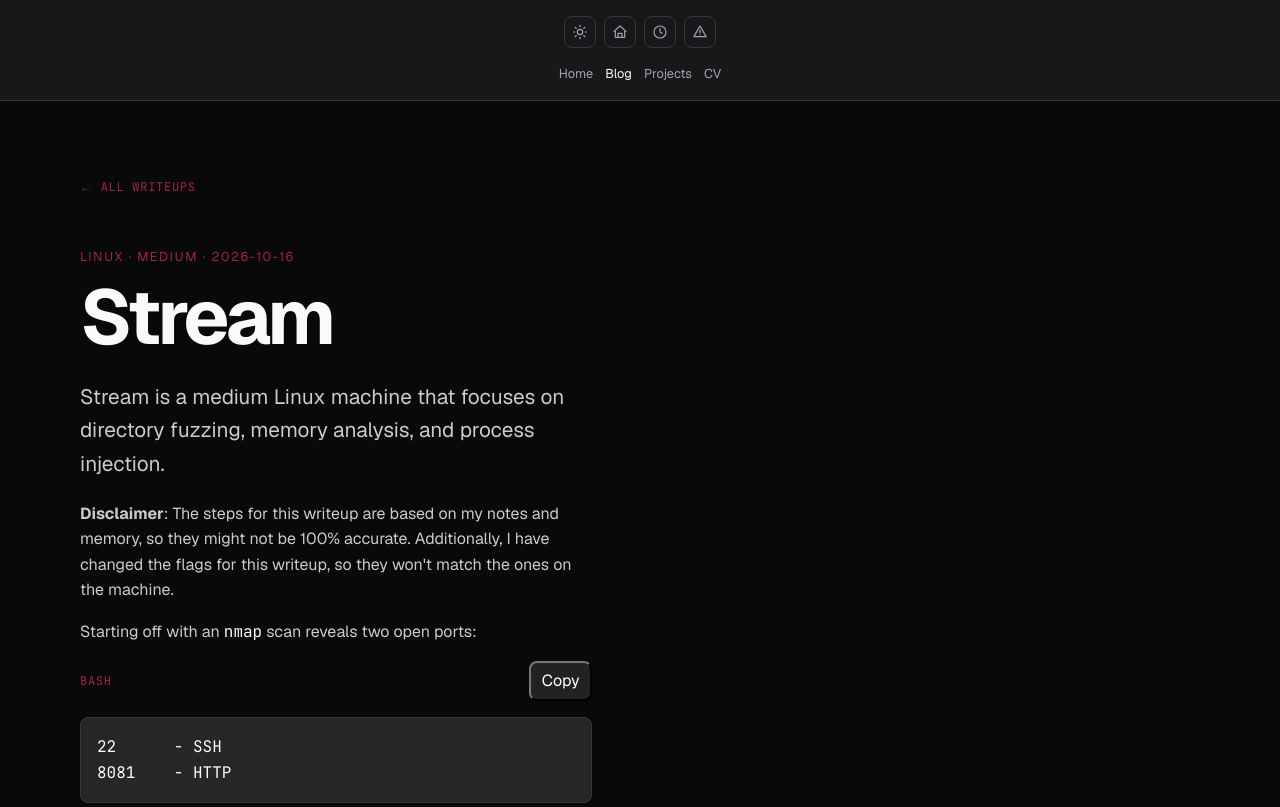
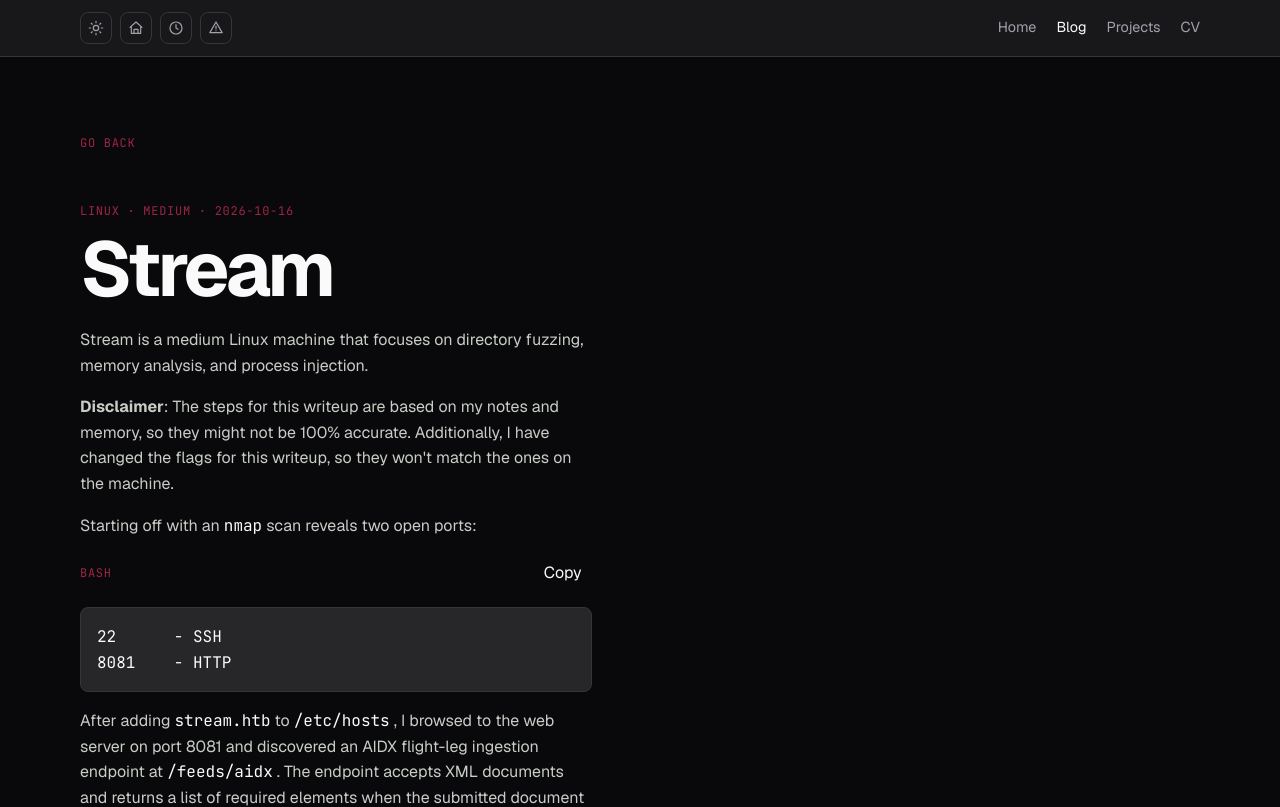
Before and after one commit to daFinndus/dafinndus.github.io, an Astro site: page /blog/stream in a window 1280 px wide. Shown: the top 807 px of the page. Built offline with nearby package versions, Linux system fonts and the light colour scheme; Astro itself is replaced by a stand-in of ours.

Commit message:
chore: Fix buttons, separate css, improve transparency of text in blogs

```diff
--- a/src/components/Block.astro
+++ b/src/components/Block.astro
@@ -1,15 +1,30 @@
 ---
 const { content, language } = Astro.props;
 ---
+
+<style>
+.copy-code {
+  background: none;
+  border: none;
+  color: var(--text);
+}
+</style>
+
 <div class="code-block">
   <div class="code-block-header"><div class="meta">{language}</div><button class="copy-code" type="button" data-copy-code>Copy</button></div>
   <pre><code>{content}</code></pre>
 </div>
+
 <script>
+  // Copy content of data-copy-code to clipboard
   document.querySelectorAll<HTMLButtonElement>("[data-copy-code]").forEach((button) => {
     button.addEventListener("click", async () => {
       const code = button.closest(".code-block")?.querySelector("code")?.textContent;
+
+      // No code found
       if (!code) return;
+
+      // Write to clipboard
       await navigator.clipboard.writeText(code);
       const original = button.textContent;
       button.textContent = "Copied";
--- a/src/layouts/Layout.astro
+++ b/src/layouts/Layout.astro
@@ -4,6 +4,67 @@ import "../styles/global.css";
 const { title = "Finn Luca Jensen", description = "Portfolio of Finn Luca Jensen", showNav = true } = Astro.props;
 const currentPath = Astro.url.pathname;
 ---
+
+<style>
+.nav {
+  min-height: 3.5rem;
+  padding-top: 0.75rem;
+  padding-bottom: 0.75rem;
+  display: flex;
+  align-items: center;
+  justify-content: space-between;
+  gap: 1rem;
+}
+
+.nav-controls {
+  display: flex;
+  gap: 0.5rem;
+}
+
+.nav-control {
+  display: grid;
+  width: 2rem;
+  height: 2rem;
+  place-items: center;
+  border: 1px solid var(--line);
+  border-radius: 0.5rem;
+  background: transparent;
+  color: var(--muted);
+  cursor: pointer;
+  transition:
+    background-color 250ms ease,
+    border-color 250ms ease,
+    color 250ms ease;
+}
+
+.nav-control svg {
+  width: 1rem;
+  height: 1rem;
+  stroke: currentColor;
+  fill: none;
+  stroke-width: 1.8;
+  stroke-linecap: round;
+  stroke-linejoin: round;
+}
+
+.nav-links {
+  display: flex;
+  gap: 1.25rem;
+  color: var(--muted);
+  font-size: 0.9rem;
+}
+
+.nav-links a:hover,
+.nav-links a[aria-current="page"] {
+  color: var(--text);
+}
+
+@media (max-width: 495px) {
+  .nav {
+    flex-direction: column;
+  }
+}
+</style>
 
 <!doctype html>
 <html lang="en">
@@ -22,16 +83,19 @@ const currentPath = Astro.url.pathname;
     <title>{title}</title>
   </head>
   <body class={currentPath === "/err" ? "error-page" : undefined}>
-    {showNav && <header class="site-header">
+    {showNav &&
+    <header class="site-header">
       <nav class="nav container" aria-label="Main navigation">
         <div class="nav-controls">
           <button class="nav-control" type="button" aria-label="Toggle color mode" data-theme-toggle>
             <svg aria-hidden="true" viewBox="0 0 24 24"><circle cx="12" cy="12" r="4" /><path d="M12 2v2M12 20v2M4.93 4.93l1.42 1.42M17.65 17.65l1.42 1.42M2 12h2M20 12h2M4.93 19.07l1.42-1.42M17.65 6.35l1.42-1.42" /></svg>
           </button>
-          {currentPath !== "/" && currentPath !== "/clock" && <a class="nav-control" href="/" aria-label="Return home">
-            <svg aria-hidden="true" viewBox="0 0 24 24"><path d="m3 11 9-8 9 8M5 10v10h14V10M9 20v-6h6v6" /></svg>
+          {currentPath !== "/" &&
+          <a class="nav-control" href="/" aria-label="Return home">
+              <svg aria-hidden="true" viewBox="0 0 24 24"><path d="m3 11 9-8 9 8M5 10v10h14V10M9 20v-6h6v6" /></svg>
           </a>}
-          {currentPath === "/err" && <button class="nav-control" type="button" data-audio-toggle data-muted="true" aria-label="Enable audio">
+          {currentPath === "/err" &&
+          <button class="nav-control" type="button" data-audio-toggle data-muted="true" aria-label="Enable audio">
             <svg class="icon-volume" aria-hidden="true" viewBox="0 0 24 24"><path d="M11 5 6 9H3v6h3l5 4V5ZM15 9.5a4 4 0 0 1 0 5M18 7a7 7 0 0 1 0 10" /></svg>
             <svg class="icon-muted" aria-hidden="true" viewBox="0 0 24 24"><path d="M11 5 6 9H3v6h3l5 4M16 9l6 6M22 9l-6 6" /></svg>
           </button>}
--- a/src/pages/blog/[slug].astro
+++ b/src/pages/blog/[slug].astro
@@ -13,13 +13,14 @@ const modules = import.meta.glob("../../content/writeups/*.mdx", { eager: true }
 const module = modules[`../../content/writeups/${writeup.slug}.mdx`] as { default: any };
 const Content = module.default;
 ---
+
 <Layout title={writeup.title} description={writeup.description}>
   <div class="container">
     <article class="prose">
-      <a class="meta" href="/blog">← All writeups</a>
-      <div class="eyebrow" style="margin-top: 3rem">{writeup.system} · {writeup.difficulty} · {writeup.date}</div>
-      <h1>{writeup.title}</h1>
-      <p class="lede">{writeup.description}</p>
+      <a class="meta" href="/blog">Go back</a>
+      <div class="meta" style="margin-top: 3rem">{writeup.system} · {writeup.difficulty} · {writeup.date}</div>
+      <h1 style="margin-top: 8px">{writeup.title}</h1>
+      <p>{writeup.description}</p>
       <Content />
     </article>
   </div>
--- a/src/styles/global.css
+++ b/src/styles/global.css
@@ -57,9 +57,11 @@ select {
 button,
 [role="button"],
 .button,
-.nav-control,
 .home-control {
-  transition: background-color 250ms ease, border-color 250ms ease, color 250ms ease;
+  transition:
+    background-color 250ms ease,
+    border-color 250ms ease,
+    color 250ms ease;
 }
 
 .container {
@@ -73,57 +75,8 @@ button,
   background: var(--surface);
 }
 
-.nav {
-  min-height: 3.5rem;
-  padding-top: 0.75rem;
-  padding-bottom: 0.75rem;
-  display: flex;
-  align-items: center;
-  justify-content: space-between;
-  gap: 1rem;
-}
-
-.nav-controls {
-  display: flex;
-  gap: 0.5rem;
-}
-
-.nav-control {
-  display: grid;
-  width: 2rem;
-  height: 2rem;
-  place-items: center;
-  border: 1px solid var(--line);
-  border-radius: 0.5rem;
-  background: transparent;
-  color: var(--muted);
-  cursor: pointer;
-}
-
-.nav-control svg {
-  width: 1rem;
-  height: 1rem;
-  stroke: currentColor;
-  fill: none;
-  stroke-width: 1.8;
-  stroke-linecap: round;
-  stroke-linejoin: round;
-}
-
 .eyebrow {
   color: var(--accent);
-}
-
-.nav-links {
-  display: flex;
-  gap: 1.25rem;
-  color: var(--muted);
-  font-size: 0.9rem;
-}
-
-.nav-links a:hover,
-.nav-links a[aria-current="page"] {
-  color: var(--text);
 }
 
 .hero {
@@ -200,8 +153,7 @@ h3 {
   font-weight: 600;
 }
 
-.button:hover,
-.nav-control:hover {
+.button:hover {
   background: var(--text);
   border-color: var(--text);
   color: var(--bg);
@@ -392,15 +344,6 @@ h3 {
   min-width: 0;
 }
 
-.project-card {
-  display: flex;
-  flex-direction: column;
-}
-
-.project-image {
-  margin-bottom: 1rem;
-}
-
 .writeup-content {
   grid-column: 2;
   grid-row: 1 / span 2;
@@ -429,8 +372,7 @@ h3 {
   padding-right: 1rem;
 }
 
-.writeup-image,
-.project-image {
+.writeup-image {
   display: block;
   width: 100%;
   height: auto;
@@ -445,42 +387,6 @@ h3 {
   grid-column: 1;
   grid-row: 1;
   justify-self: center;
-}
-
-.project-image {
-  width: 100%;
-  height: 160px;
-}
-
-.project-card {
-  min-width: 0;
-}
-
-.project-links .button {
-  flex: 1;
-}
-
-.project-links {
-  margin-top: auto;
-  padding-top: 1rem;
-}
-
-.project-links .button,
-.copy-code {
-  background: #222;
-  color: #fff;
-  border-color: #222;
-  border-radius: 0.5rem;
-}
-
-.project-links .available {
-  background: var(--accent);
-  border-color: var(--accent);
-}
-
-.project-links .unavailable {
-  opacity: 0.45;
-  cursor: not-allowed;
 }
 
 .code-block-header {
@@ -665,17 +571,6 @@ h1 {
 }
 
 @media (max-width: 1315px) {
-  .nav {
-    align-items: flex-start;
-    padding: 1rem 0;
-    flex-direction: column;
-  }
-
-  .nav-links {
-    flex-wrap: wrap;
-    gap: 0.8rem;
-  }
-
   .hero {
     padding: 5rem 0 4rem;
   }
@@ -692,15 +587,6 @@ h1 {
   .home-dashboard > .dashboard-column:last-child {
     grid-column: auto;
     grid-row: auto;
-  }
-
-  .nav {
-    align-items: center;
-  }
-
-  .nav-links {
-    gap: 0.75rem;
-    font-size: 0.8rem;
   }
 
   .about-content {
```
Also changed, not shown: src/pages/projects.astro (+53 -21 lines), .zed/settings.json (added).
